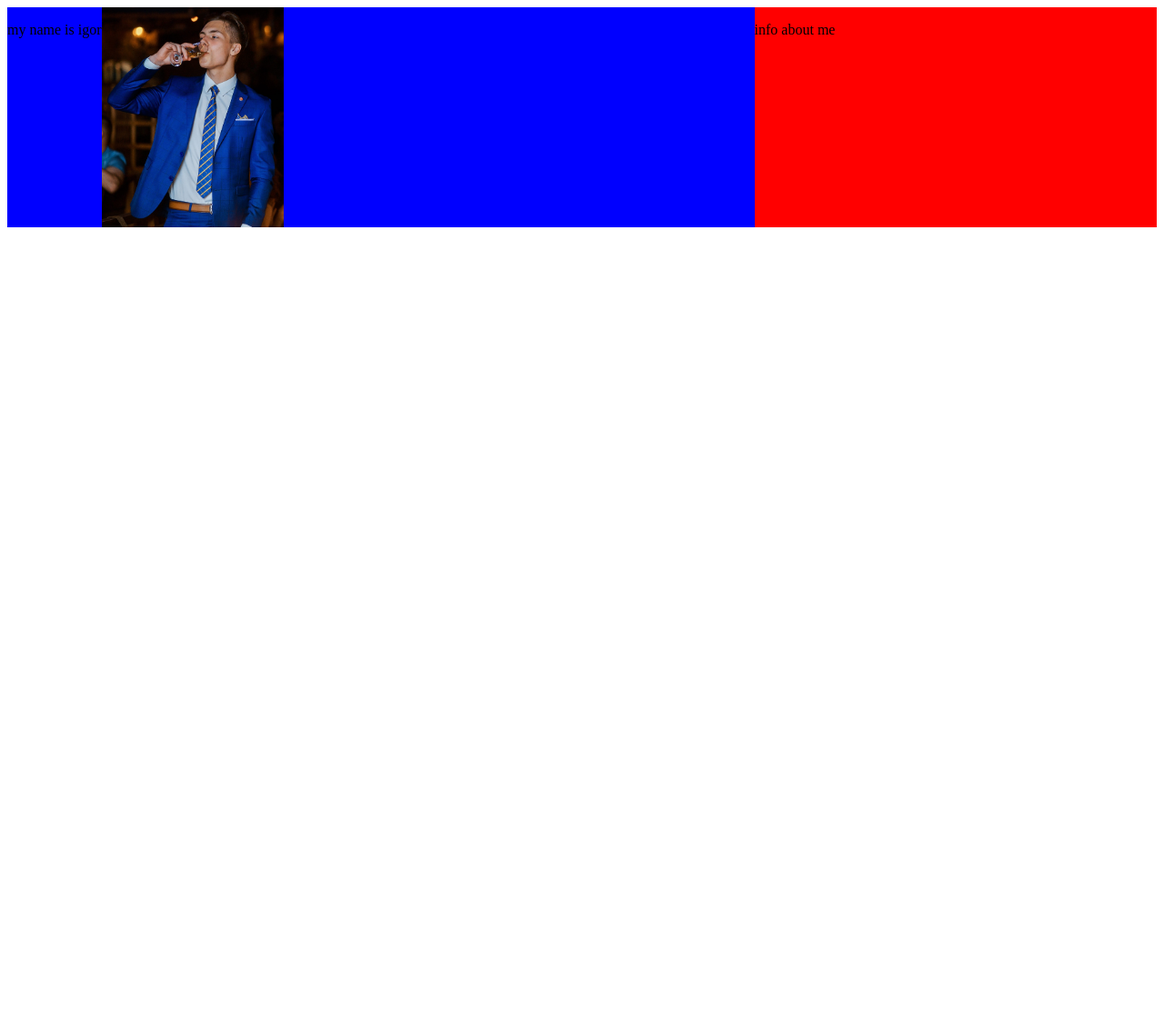
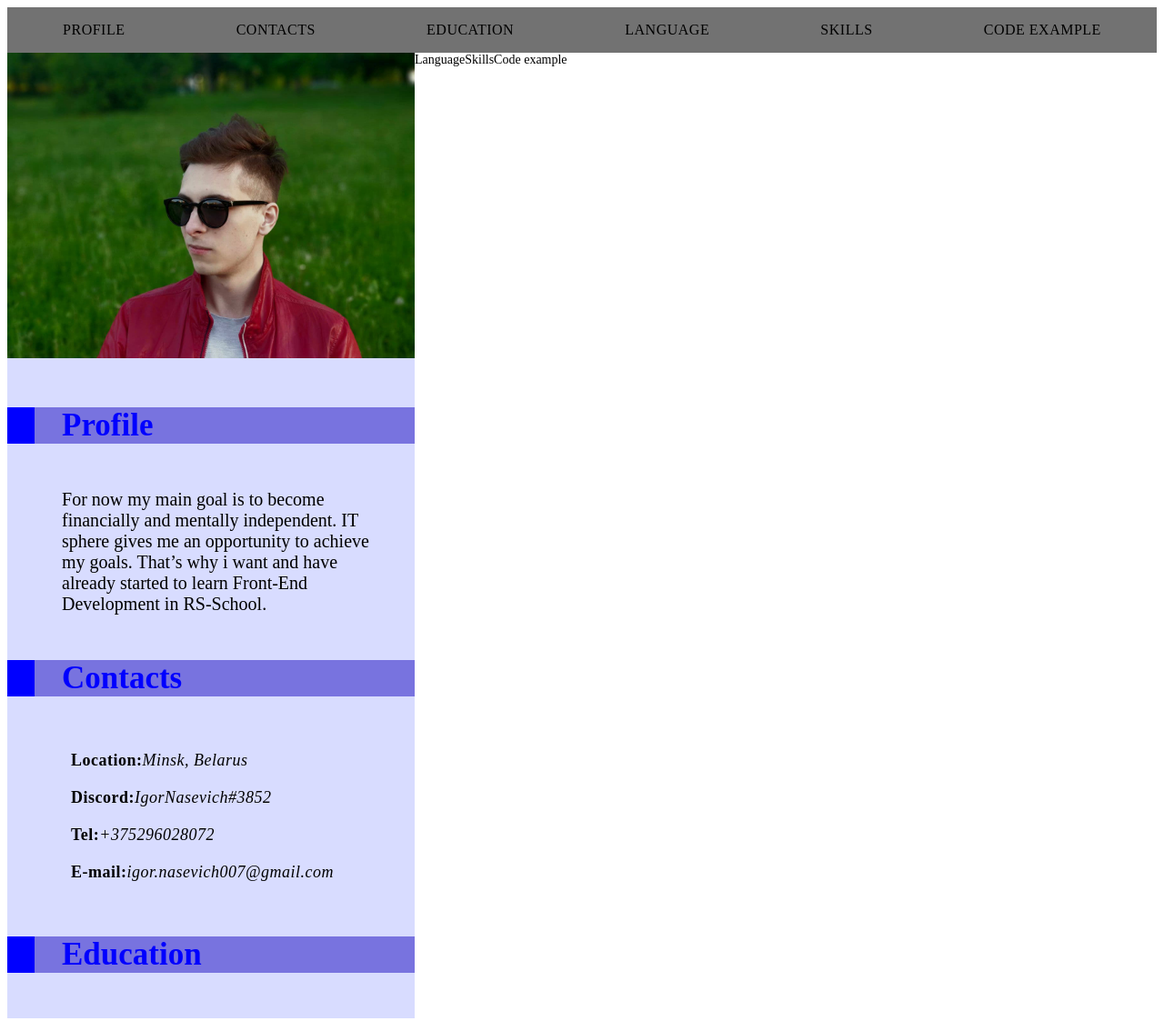
Before and after one commit to IgorNasevich/rsschool-cv, a plain HTML site: page HTML/MyCV.html in a window 1280 px wide. Shown: the whole page at 91% size. Before the commit the page ends 800 px from the top, so only its background shows below. Drawn offline with Linux system fonts and the light colour scheme.

Commit message:
feat: add header, modify left section

```diff
--- a/CSS/MyStyle.css
+++ b/CSS/MyStyle.css
@@ -1,17 +1,139 @@
+.html{
+    font-size: 14px;
+}
+
+li {
+    list-style-type: none; /* Убираем маркеры */
+
+}
+
+ul {
+    margin: 0;
+    padding: 0;
+}
+
+.wrapper{
+    display: flex;
+    flex-direction: column;
+}
+
+.header{
+    background: rgb(114, 114, 114);
+}
+
+.menu{
+    display: flex;
+    min-height: 50px;
+}
+
+.menu_list{
+    display: flex;
+    flex: 1 1 auto;
+    justify-content: space-around;
+    align-items: center;
+}
+
+.menu_item a{
+    padding: 15.8px;
+    text-transform: uppercase;
+}
+
+.contacts_list{
+    display: flex;
+    flex-direction: column;
+    justify-content:center;
+    margin-bottom: 50px;
+}
+
+.contacts_item{
+    font-size: 18px;
+    margin-left: 60px;
+}
+
+li a{
+    display: flex;
+    padding: 10px
+}
+
+header a{
+    font-size: 16px;
+    font-weight: 500;
+    letter-spacing: 0.5px;
+    text-decoration: none;
+    color: black;
+}
+
+main a{
+    font-weight: 500;
+    letter-spacing: 0.5px;
+    text-decoration: none;
+    color: black;
+}
+
 .leftSection{
     display: flex;
-    background: blue;
-    width: 65%;
+    flex-direction: column;
+    width: 35vw;
+    background: rgb(216, 220, 255);
+    min-height: 400px;
 }
+
 .rightSection{
     display: flex;
-    background: red;
-    width: 35%;
+    width: 65vw;
+    background: white;
+    min-height: 400px;
 }
-.myPhoto{
-    width: 200px;
+
+.photoBlock{
+    margin-bottom: 50px;
 }
-.settings{
+
+.Photo{
+    width: 100%
+}
+
+.container {
+    margin: 0 auto;
+    padding: 0;
     display: flex;
-    flex-wrap: wrap;
 }
+
+.sectionTitle{
+    position: relative;
+    background: rgb(120, 115, 223);
+    font-size: 2.5rem;
+    padding-left: 60px;
+    margin: 0 0 50px 0 ;
+    color: blue;
+}
+
+.sectionTitle::before{
+    position: absolute;
+    top:0;
+    left:0;
+    width: 30px;
+    height: 40px;
+    background: rgb(0, 0, 255);
+    content: "";
+}
+
+.leftSectionAllDivSettings{
+    margin: 0;
+}
+
+div p{
+    font-size: 1.43rem;
+    margin: 0 30px 50px 60px;
+}
+
+
+a:hover{
+    color: white;
+    transition: color 0.6s ease;
+}
+
+a:hover{
+    background: black;
+    transition: background 0.6s ease;
+}
--- a/HTML/MyCV.html
+++ b/HTML/MyCV.html
@@ -1,5 +1,5 @@
 <!DOCTYPE html>
-<html lang="en">
+<html class="html" lang="en">
     <head>
         <meta charset="UTF-8">
         <meta http-equiv="X-UA-Compatible" content="IE=edge">
@@ -7,15 +7,76 @@
         <title>Nasevich Igor CV</title>
     </head>
     <link rel="stylesheet" href="..\CSS\MyStyle.css">
-    <main class="settings">
+    <div class="wrapper">
+        <header class="header">
+            <nav class="menu">
+                <ul class="menu_list">
+                    <li class="menu_item">
+                        <a href="#profile">Profile</a>
+                    </li>
+                    <li class="menu_item">
+                        <a href="#contacts">Contacts</a>
+                    </li>
+                    <li class="menu_item">
+                        <a href="#education">Education</a>
+                    </li>
+                    <li class="menu_item">
+                        <a href="#language">Language</a>
+                    </li>
+                    <li class="menu_item">
+                        <a href="#skills">Skills</a>
+                    </li>
+                    <li class="menu_item">
+                        <a href="#code example">Code Example</a>
+                    </li>
+                </ul>
+            </nav>
+        </header>
+
+
+
+        <main class="container">
             <section class="leftSection">
-            <p>my name is igor</p>
-            <img class="myPhoto"
-                src="..\img\ava.jpg"
+                <div class="photoBlock">
+                    <img class="Photo"
+                    src="..\img\ava2.jpg"
                     alt="My Photo"
                     />
-        </section><section class="rightSection">
-            <p>info about me</p>
+                </div>
+                <div class="leftSectionAllDivSettings">
+                    <h2 class="sectionTitle" id="profile">
+                        Profile
+                    </h2>
+                    <p>For now my main goal is to become financially and mentally independent. IT sphere gives me an opportunity to achieve my goals. That’s why i want and have already started to learn Front-End Development in RS-School.</p>
+                </div>
+                <div class="leftSectionAllDivSettings">
+                    <h2 class="sectionTitle" id="contacts">
+                        Contacts
+                    </h2>
+                    <ul class="contacts_list">
+                        <li class="contacts_item">
+                            <a href="https://www.google.com/maps/place/%D0%9C%D0%B8%D0%BD%D1%81%D0%BA/@53.8843138,27.3131922,10z/data=!3m1!4b1!4m5!3m4!1s0x46dbcfd35b1e6ad3:0xb61b853ddb570d9!8m2!3d53.9006011!4d27.558972"><b>Location:</b><i> Minsk, Belarus</i></a>
+                        </li>
+                        <li class="contacts_item">
+                            <a href="https://discord.com/users/IgorNasevich#3852"><b>Discord:</b><i> IgorNasevich#3852</i></a>
+                        </li>
+                        <li class="contacts_item" id="tel">
+                            <a href="tel:+375296028072"> <b>Tel:</b><i> +375296028072</i></a>
+                        </li>
+                        <li class="contacts_item" id="e-mail">
+                            <a href="mailto:igor.nasevich007@gmail.com"><b>E-mail:</b><i> igor.nasevich007@gmail.com</i></a>
+                        </li>
+                    </ul>
+                </div>
+                <div class="leftSectionAllDivSettings" id="education">
+                    <h2 class="sectionTitle">Education</h2>
+                </div>
+            </section>
+            <section class="rightSection">
+                <div class="" id="language">Language</div>
+                <div class="" id="skills">Skills</div>
+                <div class="" id="code example">Code example</div>
             </section>
         </main>
+    </div>
 </html>
```
Also changed, not shown: icons/profile.png (added), icons/profile2.png (added), icons/rs_school_js.svg (added), img/ava2.jpg (added). Lines whose indentation alone changed are shown as unchanged.
